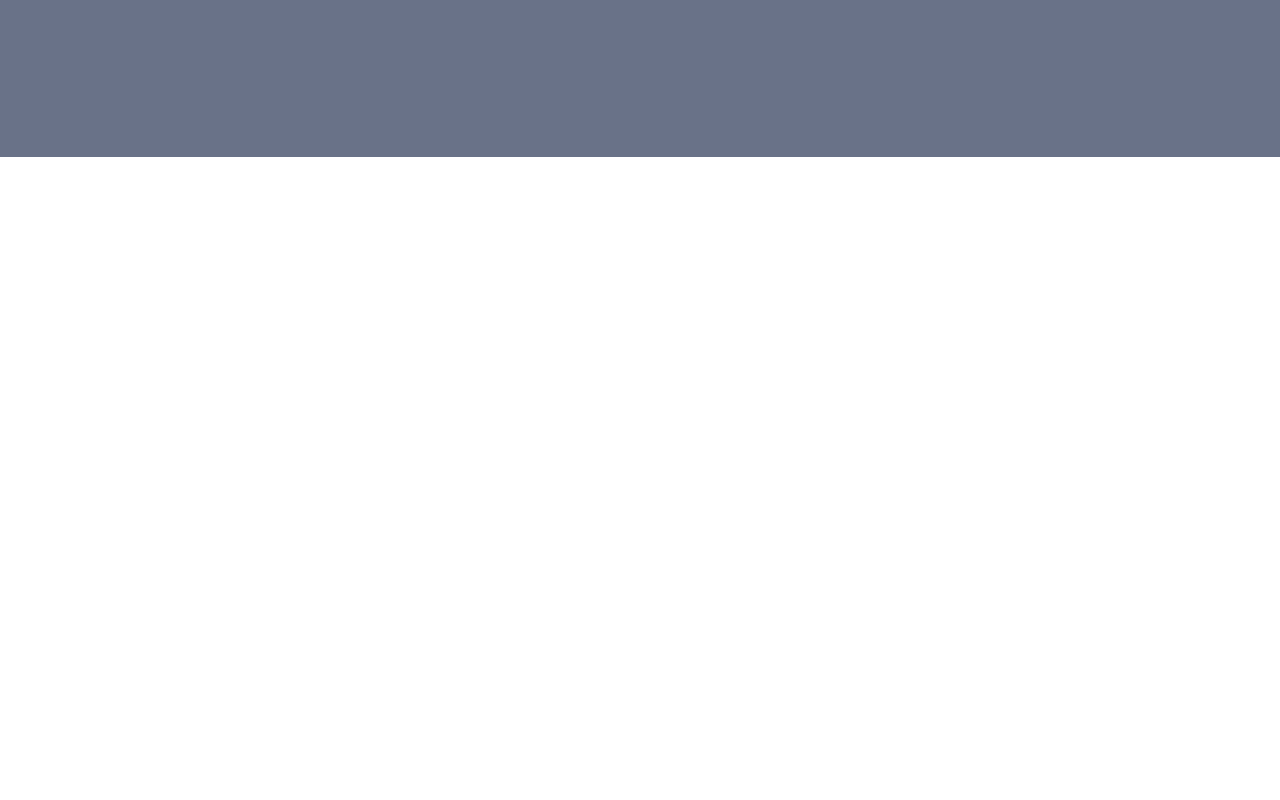
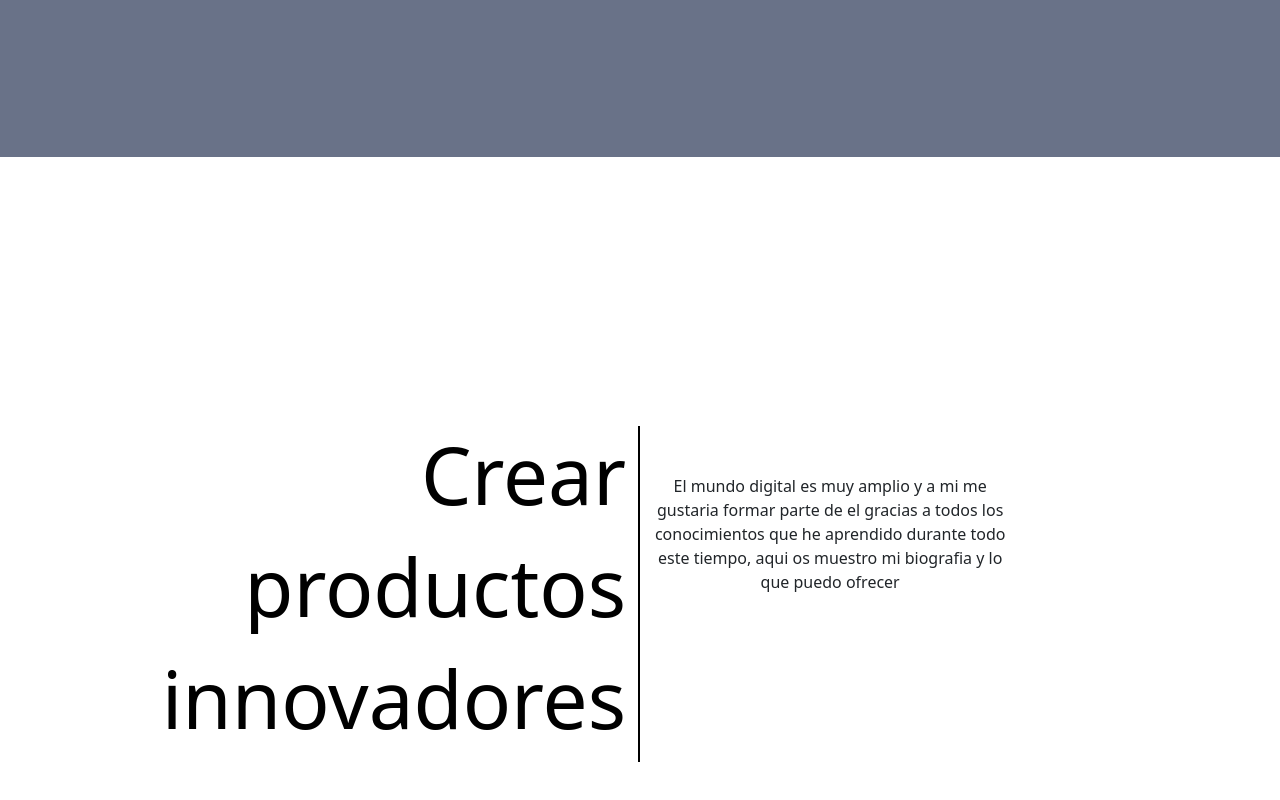
Before and after one commit to fransan990/Portafolio_v1, a React (Create React App) app: page / in a window 1280 px wide. Shown: the part 1902-2702 px from the top of the page. Built offline with nearby package versions, Linux system fonts and the light colour scheme.

Commit message:
biografia

```diff
--- a/src/components/About/About.jsx
+++ b/src/components/About/About.jsx
@@ -124,12 +124,7 @@ const About = () => {
 
                                         </Col>
                                     </Row>
-                                    {/* actualmente estudiando Angular y Testing */}
-                                    {/* Creamos el mejor producto que estás buscando */}
                                     {/* <Biography /> */}
-
-
-
                                 </Col>
                             </Row>
                         </Col>
--- a/src/components/Biography/Biography.css
+++ b/src/components/Biography/Biography.css
@@ -0,0 +1,43 @@
+.linea {
+    border-right: 2px solid black;
+
+}
+
+.arriba {
+    position: relative;
+    bottom: 493px;
+
+}
+
+.h {
+
+    animation: identifier 3s infinite;
+}
+
+.o {
+    animation: identifier 3s infinite;
+
+}
+
+.i {
+    animation: identifier 3s infinite;
+}
+
+
+
+
+@keyframes identifier {
+    0% {
+        color: #000;
+    }
+
+    50% {
+        text-shadow: black 0.1em 0.1em 0.2em
+    }
+
+    100% {
+        color: black;
+
+    }
+
+}
--- a/src/components/Biography/Biography.jsx
+++ b/src/components/Biography/Biography.jsx
@@ -1,18 +1,23 @@
 import { useState } from "react"
 import { Row, Col, Button } from "react-bootstrap"
 import biografia from "../../config/biography-config"
+import "./Biography.css"
 
 const Biography = () => {
 
 
-    // const [items, setItems] = useState(biografia)
+    const [items, setItems] = useState([])
 
-    // const filterElement = (categorias) => {
-    //     const updateItems = biografia.filter(ele => {
-    //         return ele.categoria == categorias
-    //     })
-    //     setItems(updateItems)
-    // }
+    const filterElement = () => {
+        return updateItems = biografia.filter(ele => {
+            return ele.categoria === "educación"
+        })
+
+    }
+
+
+
+
 
     return (
         // <Row>
@@ -60,8 +65,73 @@ const Biography = () => {
 
         // </Row>
 
-        <Col lg={12}>
-            hola
+        <Col lg={12} className="text-end arriba">
+            <Row>
+                <Col lg={6} className="linea">
+                    <div className="display-1 ">
+                        <p className="h">Crear</p>
+
+                        <p className="o">productos</p>
+                        <p className="i">innovadores</p>
+
+                    </div>
+
+                </Col>
+                <Col lg={6}>
+                    <Row>
+                        <Col lg={7}>
+
+
+                            <p className="mt-5 text-center mb-5">
+                                El mundo digital es muy amplio y a mi me gustaria formar parte de el gracias a todos los conocimientos que he aprendido durante todo este tiempo, aqui os muestro mi biografia y lo que puedo ofrecer
+                            </p>
+                            <div className="d-flex justify-content-around">
+
+                                {/* <Button className="btn-warning" onClick={() => filterElement("service")}>Servicios</Button> */}
+                                {/* <Button className="btn-warning" onClick={() => filterElement("educación")}>Educación</Button>
+                                <Button className="btn-warning" onClick={() => filterElement("experiencia")}>Experencia</Button> */}
+
+                            </div>
+                            <Row>
+                                <Col lg={12} className="text-start mt-5">
+                                    <Row>
+
+
+
+                                        {
+                                            items.map((elem) => {
+                                                const { id, nombre, imagen, categoria, tecnologias, descripcion } = elem
+                                                return (
+                                                    <Col lg={12}>
+                                                        <Row>
+                                                            <Col lg={12}>
+                                                                <p className="fw-bold">{nombre}</p>
+                                                            </Col>
+                                                            <Col lg={12}>
+                                                                <p>{tecnologias}</p>
+                                                            </Col>
+                                                            <Col lg={12}>
+
+
+                                                                <p>{descripcion}</p>
+
+                                                            </Col>
+
+                                                        </Row>
+                                                    </Col>
+                                                )
+
+                                            })
+                                        }
+
+                                    </Row>
+
+                                </Col>
+                            </Row>
+                        </Col>
+                    </Row>
+                </Col>
+            </Row>
         </Col>
 
 
```
Also changed, not shown: public/images/lineas.webp (added).
